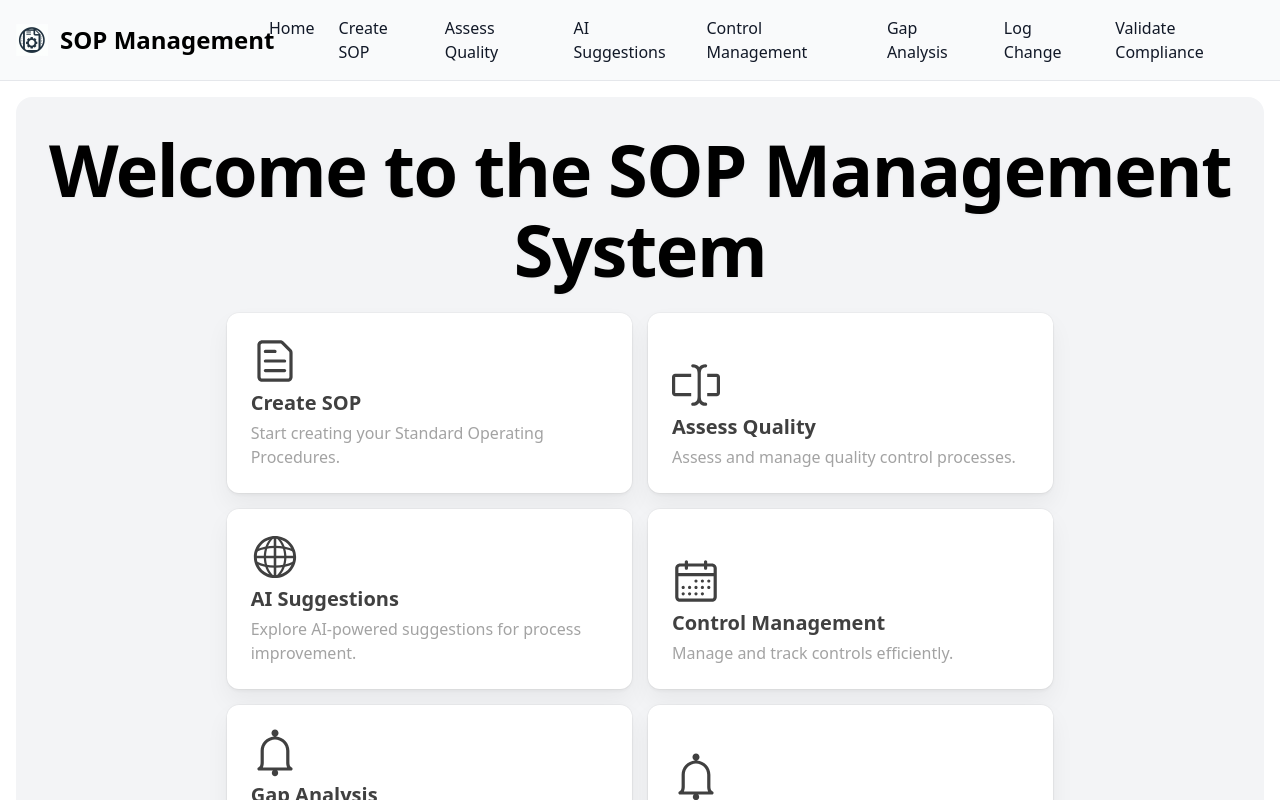
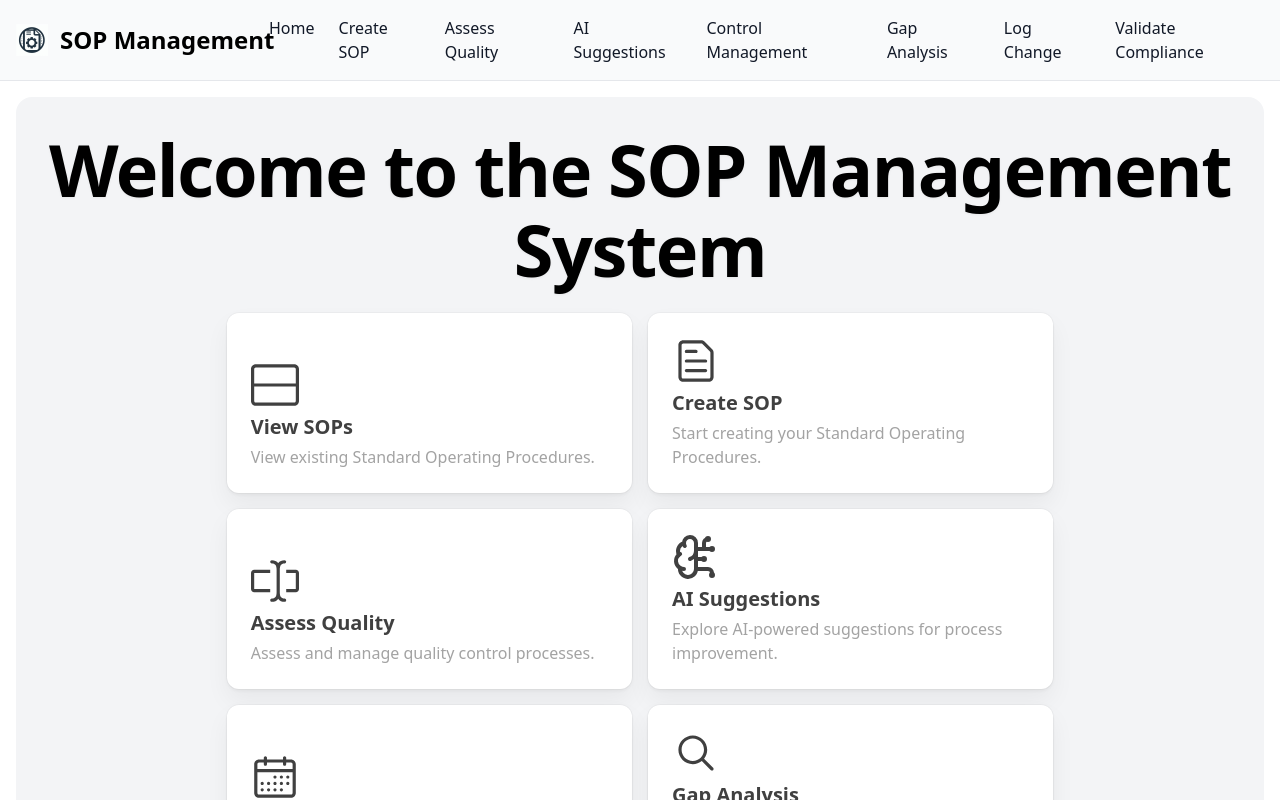
Before and after one commit to El-Invierno/SopManagement, a React (Vite) app in the folder frontend/: page / in a window 1280 px wide. Shown: the top 800 px of the page. Built offline with nearby package versions, Linux system fonts and the light colour scheme.

Commit message:
Added Bento Card

```diff
--- a/frontend/src/pages/Home.jsx
+++ b/frontend/src/pages/Home.jsx
@@ -1,10 +1,18 @@
 import React from 'react';
 import { BentoCard } from '@/components/magicui/bento-grid';
-import { FileTextIcon, InputIcon, GlobeIcon, CalendarIcon, BellIcon } from '@radix-ui/react-icons';
+import { FileTextIcon, InputIcon, GlobeIcon, CalendarIcon, BellIcon, MagnifyingGlassIcon, CheckCircledIcon, ViewGridIcon, ViewHorizontalIcon,  } from '@radix-ui/react-icons';
 import WordFadeIn from "@/components/magicui/word-fade-in";
+import { BrainCircuit } from 'lucide-react';
 
 const Home = () => {
   const features = [
+    {
+      Icon: ViewHorizontalIcon,
+      name: "View SOPs",
+      description: "View existing Standard Operating Procedures.",
+      href: "/view-sops",
+      cta: "View SOPs",
+    },
     {
       Icon: FileTextIcon,
       name: "Create SOP",
@@ -20,7 +28,7 @@ const Home = () => {
       cta: "Assess Quality",
     },
     {
-      Icon: GlobeIcon,
+      Icon: BrainCircuit,
       name: "AI Suggestions",
       description: "Explore AI-powered suggestions for process improvement.",
       href: "/ai-suggestions",
@@ -34,7 +42,7 @@ const Home = () => {
       cta: "Control Management",
     },
     {
-      Icon: BellIcon,
+      Icon: MagnifyingGlassIcon,
       name: "Gap Analysis",
       description: "Perform gap analysis to identify areas for improvement.",
       href: "/gap-analysis",
@@ -48,7 +56,7 @@ const Home = () => {
       cta: "Log Change",
     },
     {
-      Icon: BellIcon,
+      Icon: CheckCircledIcon,
       name: "Validate Compliance",
       description: "Validate compliance with regulatory requirements.",
       href: "/validate-compliance",
```
